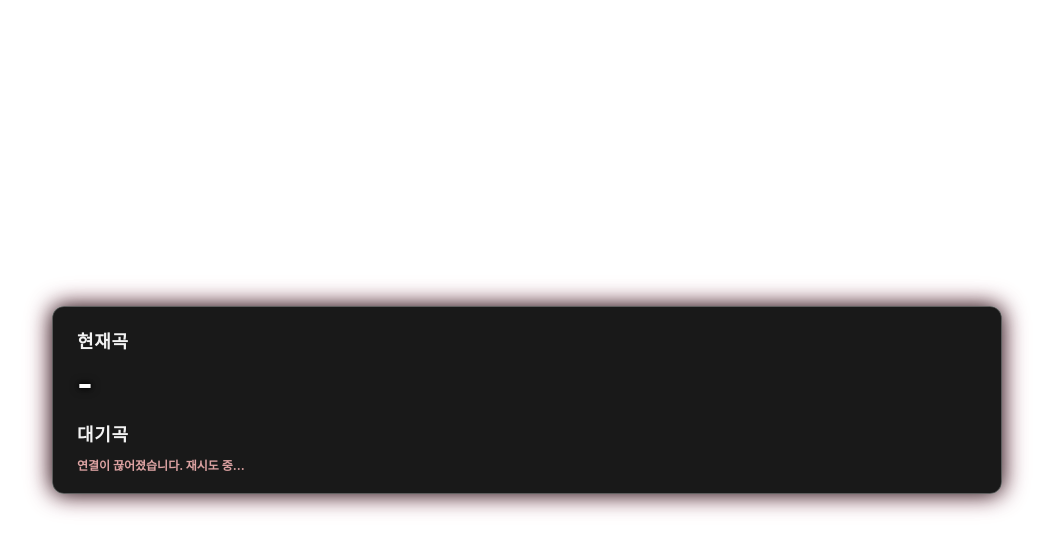
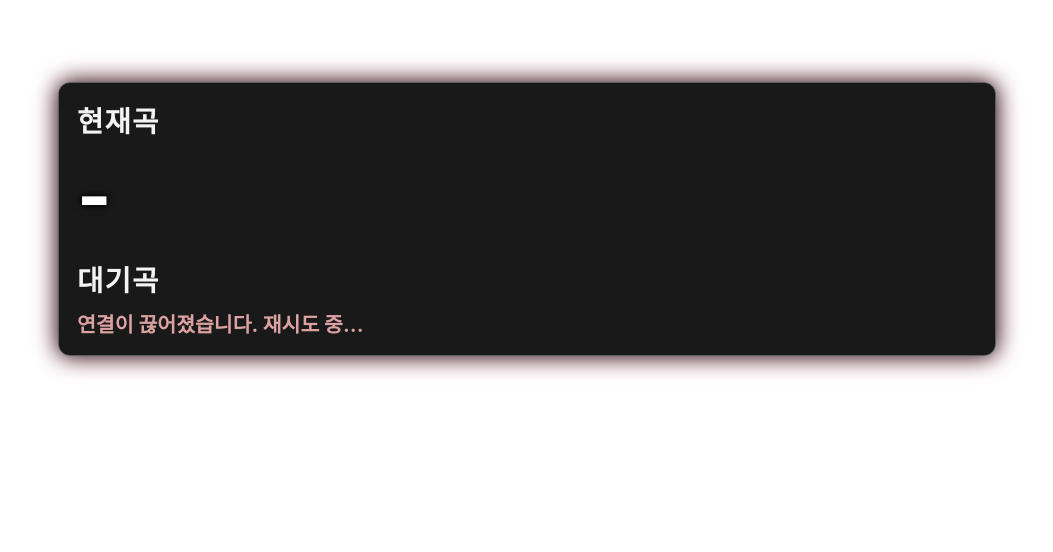
Before and after one commit to Kimkwanhwi/song-queue-server, a website: page public/overlay.html in a window 1280 px wide. Shown: the whole page, without its empty margins (113-1166 px from the left). Drawn offline with Linux system fonts and the light colour scheme; no server answers; a web font is replaced by a local one.

Commit message:
Update overlay.html

```diff
--- a/public/overlay.html
+++ b/public/overlay.html
@@ -13,6 +13,11 @@
         font-style: normal;
       }
 
+      :root {
+        /* 🔥 여기 숫자 하나로 전체 크기 조절 */
+        --component-px: 4.1px;
+      }
+
       html,
       body {
         margin: 0;
@@ -23,17 +28,18 @@
           "Segoe UI", sans-serif;
         font-weight: 700;
 
-        /* 화면 중앙 배치 */
         width: 100%;
         height: 100%;
+
         display: flex;
-        align-items: center;
-        justify-content: center;
+        justify-content: center;      /* 가로 가운데 */
+        align-items: flex-start;      /* 🔼 위쪽 정렬 */
+        padding-top: calc(10 * var(--component-px)); /* 위에서 살짝 띄우기 */
       }
 
       /* 전체 카드 */
       .overlay-root {
-        padding: 20px 24px;
+        padding: calc(4 * var(--component-px)) calc(4.5 * var(--component-px));
         border-radius: 12px;
         background: rgba(0, 0, 0, 0.9);
         border: 1px solid rgba(255, 255, 255, 0.3);
@@ -42,7 +48,7 @@
           0 0 28px rgba(255, 46, 99, 0.35);
         display: flex;
         flex-direction: column;
-        gap: 12px;
+        gap: calc(3 * var(--component-px));
         color: #ffffff;
 
         width: 900px;
@@ -50,21 +56,21 @@
       }
 
       .section-title {
-        font-size: 18px;
+        font-size: calc(7 * var(--component-px)); /* ≈ 28~29px */
         letter-spacing: 0.04em;
         opacity: 0.95;
-        margin-bottom: 6px;
+        margin-bottom: calc(1.4 * var(--component-px));
       }
 
       /* 현재곡 */
       .current-block {
         display: flex;
         flex-direction: column;
-        gap: 4px;
+        gap: calc(1.2 * var(--component-px));
       }
 
       .current-line {
-        font-size: 34px; /* 🔥 훨씬 크게 */
+        font-size: calc(18 * var(--component-px)); /* ≈ 74px */
         font-weight: 700;
         text-shadow:
           0 0 4px rgba(0, 0, 0, 1),
@@ -75,29 +81,29 @@
 
       /* 대기곡 리스트 */
       .queue-block {
-        margin-top: 2px;
+        margin-top: calc(0.5 * var(--component-px));
       }
 
       .queue-list {
-        max-height: 220px; /* 너무 길어지지 않도록 */
+        max-height: calc(54 * var(--component-px));
         overflow-y: auto;
-        padding-right: 8px;
+        padding-right: calc(2 * var(--component-px));
       }
 
       .queue-item {
         display: flex;
         align-items: flex-start;
-        gap: 10px;
-        font-size: 24px; /* 🔥 대기곡도 크게 */
-        margin-bottom: 6px;
+        gap: calc(2.4 * var(--component-px));
+        font-size: calc(12.6 * var(--component-px)); /* ≈ 52px */
+        margin-bottom: calc(1.4 * var(--component-px));
       }
 
       .queue-index {
-        min-width: 28px;
+        min-width: calc(6.8 * var(--component-px));
         text-align: right;
         opacity: 0.85;
-        font-size: 18px;
-        padding-top: 2px;
+        font-size: calc(9 * var(--component-px)); /* ≈ 37px */
+        padding-top: calc(0.6 * var(--component-px));
       }
 
       .queue-text {
@@ -109,8 +115,8 @@
       }
 
       .error-banner {
-        margin-top: 4px;
-        font-size: 12px;
+        margin-top: calc(1 * var(--component-px));
+        font-size: calc(5 * var(--component-px));
         opacity: 0.85;
         color: #ffbbbb;
       }
```
